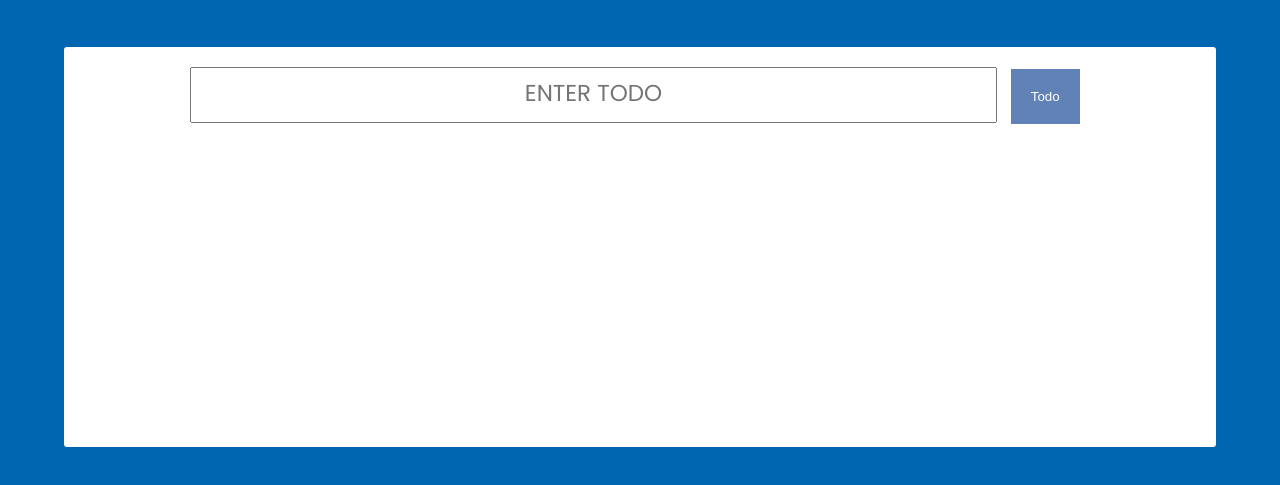
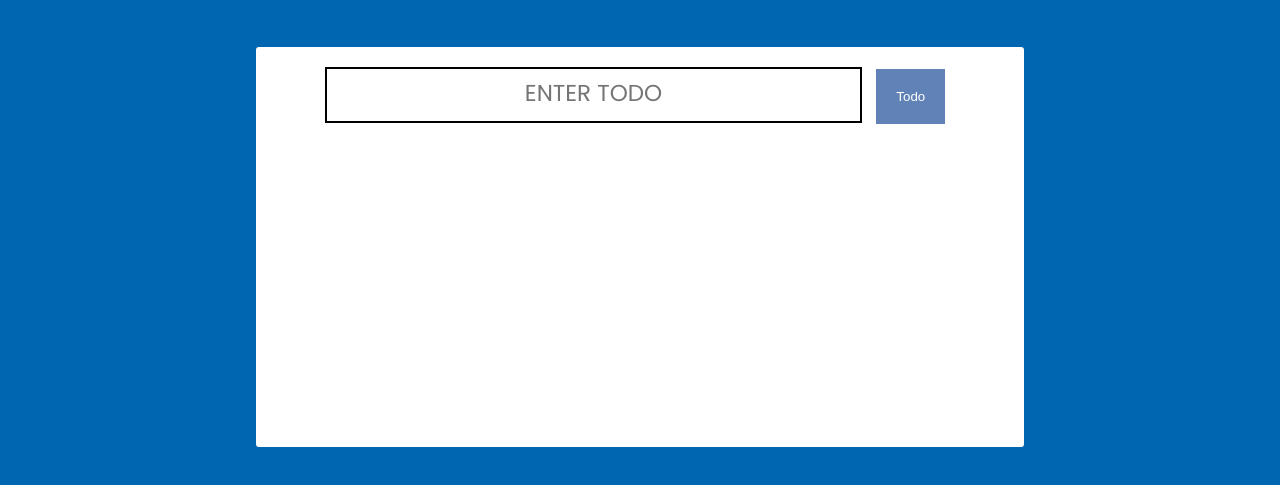
Before and after one commit to NICKY-TECH/todo-app-with-javascript, a plain HTML site: page index.html in a window 1280 px wide. Shown: the part 99-584 px from the top of the page. Drawn offline with Linux system fonts and the light colour scheme.

Commit message:
edit css file

```diff
--- a/style.css
+++ b/style.css
@@ -29,7 +29,7 @@ header{
 background-color: #ffffff;
 margin: auto;
 height: 400px;
-width: 90%;
+width: 60%;
 text-align: center;
 border-top-right-radius: 3px;
 border-bottom-right-radius: 3px;
@@ -41,6 +41,7 @@ input{
   margin: 20px 0;
   width: 70%;
   padding: 15px 3px;
+  border: solid 2px black;
   font-size: 1.2em;
 }
 
```
